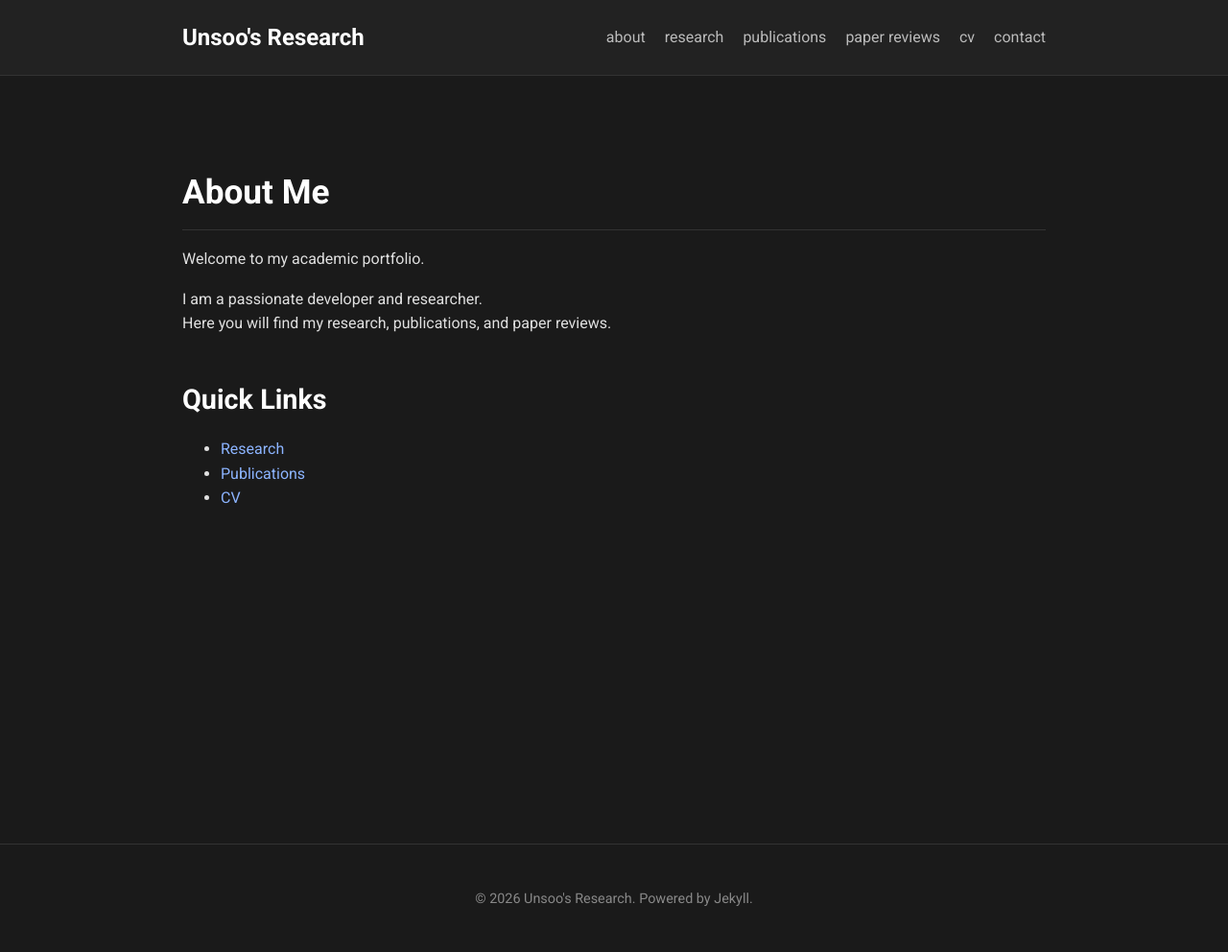
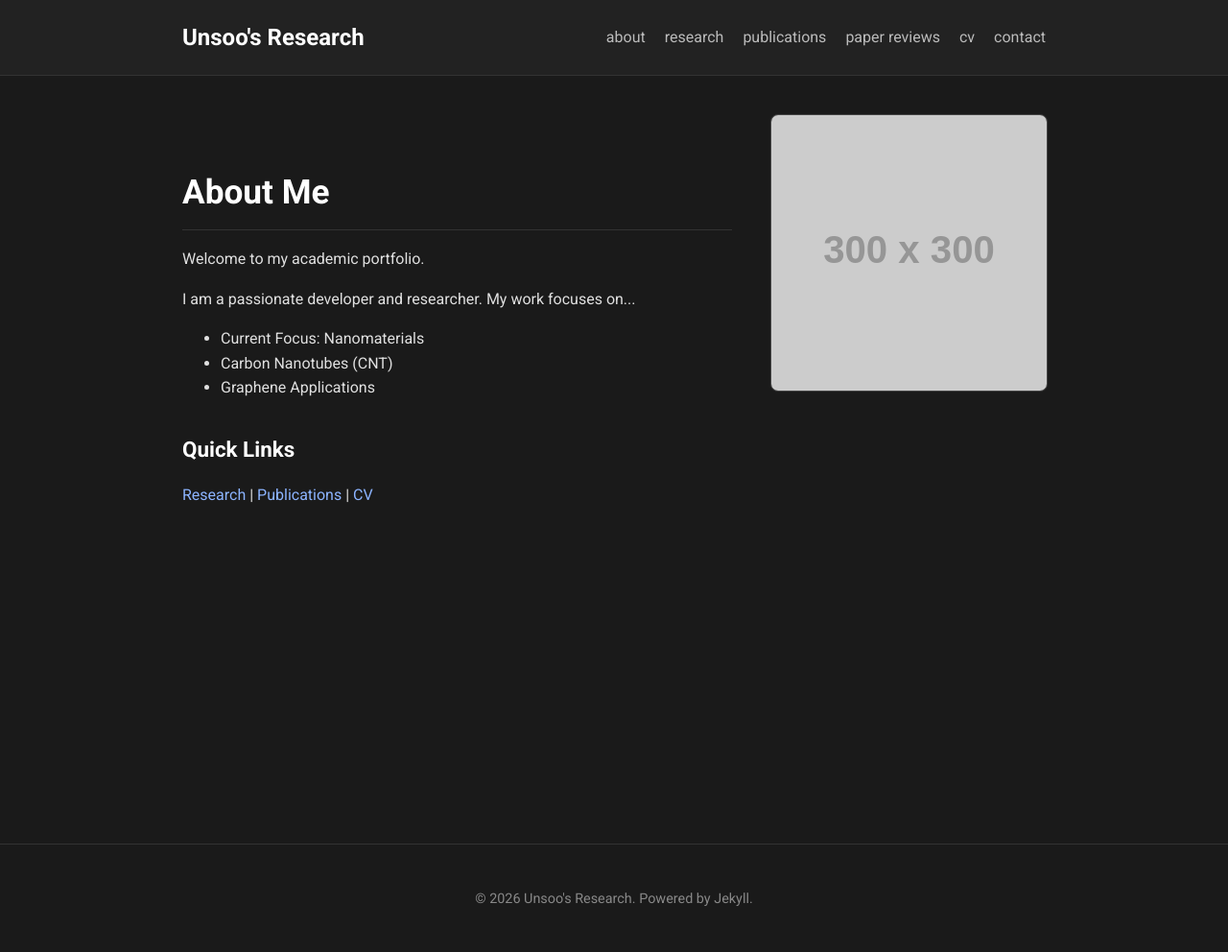
Before and after one commit to uskmba/uskmba.github.io, a Jekyll site: the page built from index.md, in a window 1280 px wide. Shown: the whole page at 96% size. Built offline with Jekyll 4.4.1, drawn with Linux system fonts in a browser that asks for light colours.

Commit message:
Add publication image and force custom layout

```diff
--- a/_config.yml
+++ b/_config.yml
@@ -1,4 +1,4 @@
-theme: jekyll-theme-minimal
+# theme: jekyll-theme-minimal
 title: Unsoo's Research
 description: Academic Portfolio & Blog
 
--- a/_data/publications.yml
+++ b/_data/publications.yml
@@ -1,6 +1,6 @@
-- title: "High-Performance Carbon Nanotube Transistors"
-  description: "A study on improving the mobility of CNT transistors using novel dielectric materials."
-  thumbnail: "https://via.placeholder.com/150"
+- title: "Nanofluidic Transport in CNTs"
+  description: "Investigating the transport of water and ions through carbon nanotubes, focusing on entrance effects and confinement."
+  thumbnail: "/assets/images/cnt-transport.png"
   link: "#"
 
 - title: "Graphene Membranes for Water Desalination"
--- a/assets/css/style.css
+++ b/assets/css/style.css
@@ -75,15 +75,27 @@ a:hover {
     min-height: 80vh;
 }
 
-h1, h2, h3 {
+h1,
+h2,
+h3 {
     color: #fff;
     margin-top: 1.5em;
     margin-bottom: 0.5em;
 }
 
-h1 { font-size: 2.2rem; border-bottom: 1px solid #333; padding-bottom: 10px; }
-h2 { font-size: 1.8rem; }
-h3 { font-size: 1.4rem; }
+h1 {
+    font-size: 2.2rem;
+    border-bottom: 1px solid #333;
+    padding-bottom: 10px;
+}
+
+h2 {
+    font-size: 1.8rem;
+}
+
+h3 {
+    font-size: 1.4rem;
+}
 
 img {
     max-width: 100%;
@@ -111,3 +123,30 @@ img {
     color: var(--footer-text);
     font-size: 0.9rem;
 }
+
+/* Profile Section */
+.profile-container {
+    display: flex;
+    gap: 40px;
+    align-items: flex-start;
+}
+
+.profile-text {
+    flex: 2;
+}
+
+.profile-image {
+    flex: 1;
+}
+
+.profile-image img {
+    width: 100%;
+    border-radius: 8px;
+    border: 1px solid #444;
+}
+
+@media (max-width: 768px) {
+    .profile-container {
+        flex-direction: column-reverse;
+    }
+}
--- a/index.md
+++ b/index.md
@@ -3,14 +3,24 @@ layout: default
 title: About Me
 ---
 
-# About Me
-
-Welcome to my academic portfolio.
-
-I am a passionate developer and researcher.
-Here you will find my research, publications, and paper reviews.
-
-## Quick Links
-- [Research](/research)
-- [Publications](/publications)
-- [CV](/cv)
+<div class="profile-container">
+    <div class="profile-text">
+        <h1>About Me</h1>
+        <p>Welcome to my academic portfolio.</p>
+        <p>I am a passionate developer and researcher. My work focuses on...</p>
+        <ul>
+            <li>Current Focus: Nanomaterials</li>
+            <li>Carbon Nanotubes (CNT)</li>
+            <li>Graphene Applications</li>
+        </ul>
+        <h3>Quick Links</h3>
+        <p>
+            <a href="{{ '/research' | relative_url }}">Research</a> |
+            <a href="{{ '/publications' | relative_url }}">Publications</a> |
+            <a href="{{ '/cv' | relative_url }}">CV</a>
+        </p>
+    </div>
+    <div class="profile-image">
+        <img src="https://via.placeholder.com/300" alt="Profile Photo">
+    </div>
+</div>
```
